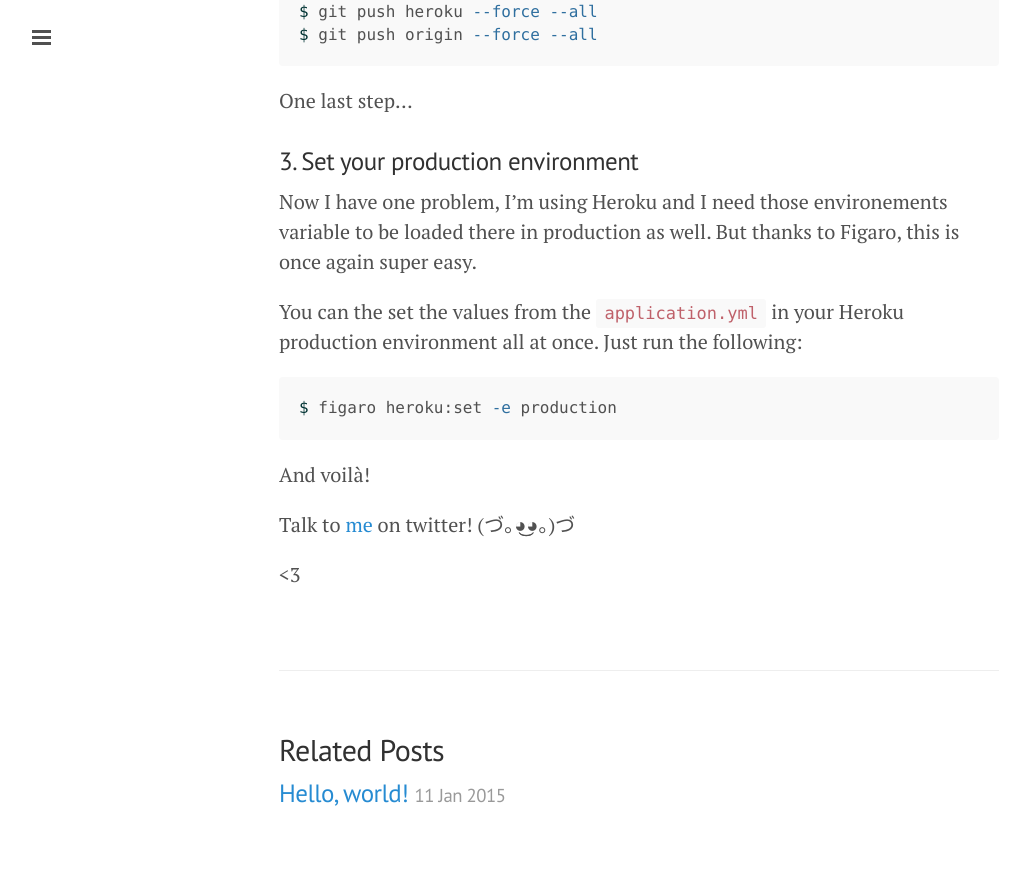
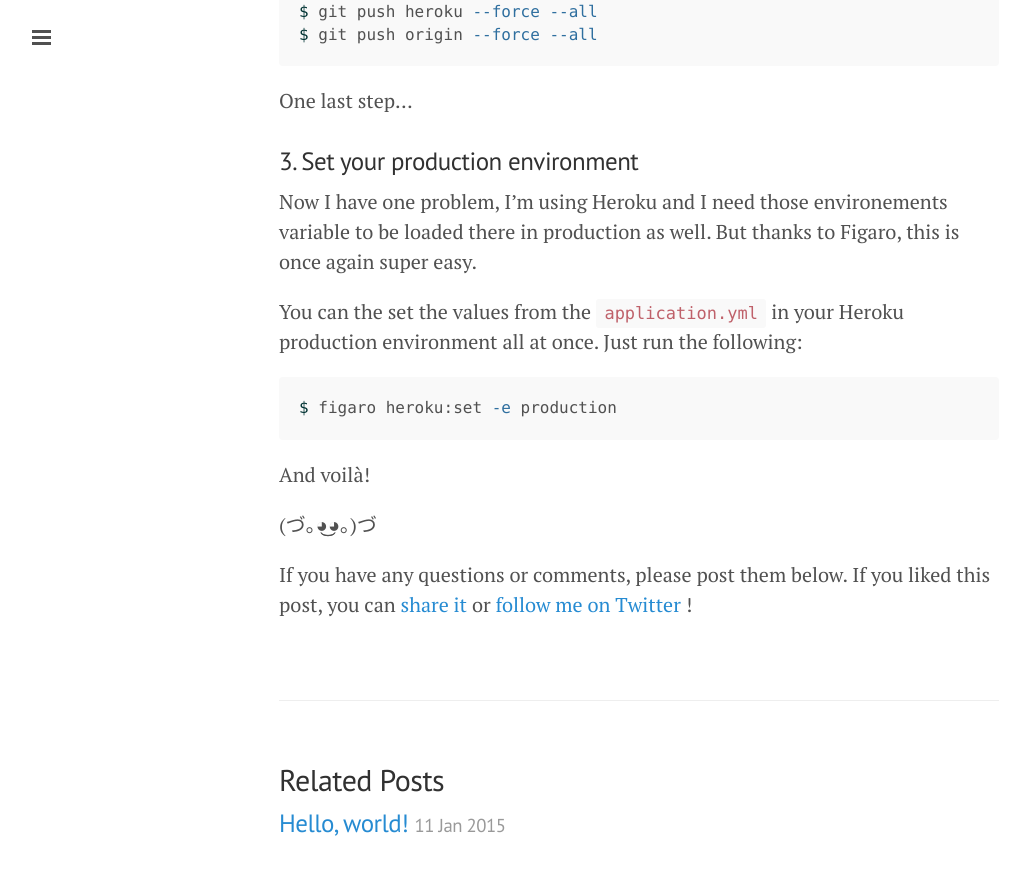
Before and after one commit to nsarno/nsarno.github.io, a Jekyll site: the page built from _posts/2015-01-11-open-source-rails-app-with-sensitive-data.md, in a window 1280 px wide and 900 px high, scrolled down 2783 px. Shown: the top 875 px of the window, without its empty margins (1-1022 px from the left). Built offline with Jekyll 4.4.1, drawn with Linux system fonts in a browser that asks for light colours; Markdown is read by kramdown in place of the engine named in the settings; comment, search, counter and statistics services are not loaded; some of the changed text lies outside the part shown.

Commit message:
add comments, ga, and posts footer

````diff
--- /dev/null
+++ b/_includes/comments.html
@@ -0,0 +1,13 @@
+ <div id="disqus_thread"></div>
+<script type="text/javascript">
+    /* * * CONFIGURATION VARIABLES: EDIT BEFORE PASTING INTO YOUR WEBPAGE * * */
+    var disqus_shortname = 'codenstuff'; // required: replace example with your forum shortname
+
+    /* * * DON'T EDIT BELOW THIS LINE * * */
+    (function() {
+        var dsq = document.createElement('script'); dsq.type = 'text/javascript'; dsq.async = true;
+        dsq.src = '//' + disqus_shortname + '.disqus.com/embed.js';
+        (document.getElementsByTagName('head')[0] || document.getElementsByTagName('body')[0]).appendChild(dsq);
+    })();
+</script>
+<noscript>Please enable JavaScript to view the <a href="https://disqus.com/?ref_noscript">comments powered by Disqus.</a></noscript>
--- /dev/null
+++ b/_includes/twitter_plug.html
@@ -0,0 +1,15 @@
+<p>
+  (づ｡◕‿‿◕｡)づ
+</p>
+
+<p>
+  If you have any questions or comments, please post them below. If you liked this post, you can
+  <a href="https://twitter.com/intent/tweet?url={{ site.url }}{{ page.url }}&text={{ page.title }}&via=nsarnaud"
+     target="_blank">
+    share it
+  </a>
+  or
+  <a href="https://twitter.com/nsarnaud">
+    follow me on Twitter
+  </a>!
+</p>
--- a/_layouts/default.html
+++ b/_layouts/default.html
@@ -43,5 +43,8 @@
         }, false);
       })(document);
     </script>
+
+    {% include ga.html %}
+
   </body>
 </html>
--- a/_layouts/post.html
+++ b/_layouts/post.html
@@ -6,7 +6,10 @@
   <h1 class="post-title">{{ page.title }}</h1>
   <span class="post-date">{{ page.date | date_to_string }}</span>
   {{ content }}
+  {% include twitter_plug.html %}
 </div>
+
+{% include comments.html %}
 
 <div class="related">
   <h2>Related Posts</h2>
--- a/_posts/2015-01-11-open-source-rails-app-with-sensitive-data.md
+++ b/_posts/2015-01-11-open-source-rails-app-with-sensitive-data.md
@@ -96,8 +96,3 @@
 ```
 
 And voilà!
-
-Talk to [me](https://twitter.com/nsarnaud) on twitter!
-(づ｡◕‿‿◕｡)づ
-
-<3
````
Also changed, not shown: other parts of _posts/2015-01-11-open-source-rails-app-with-sensitive-data.md (+1 -1 lines), _includes/ga.html (added, +10 -0 lines).
